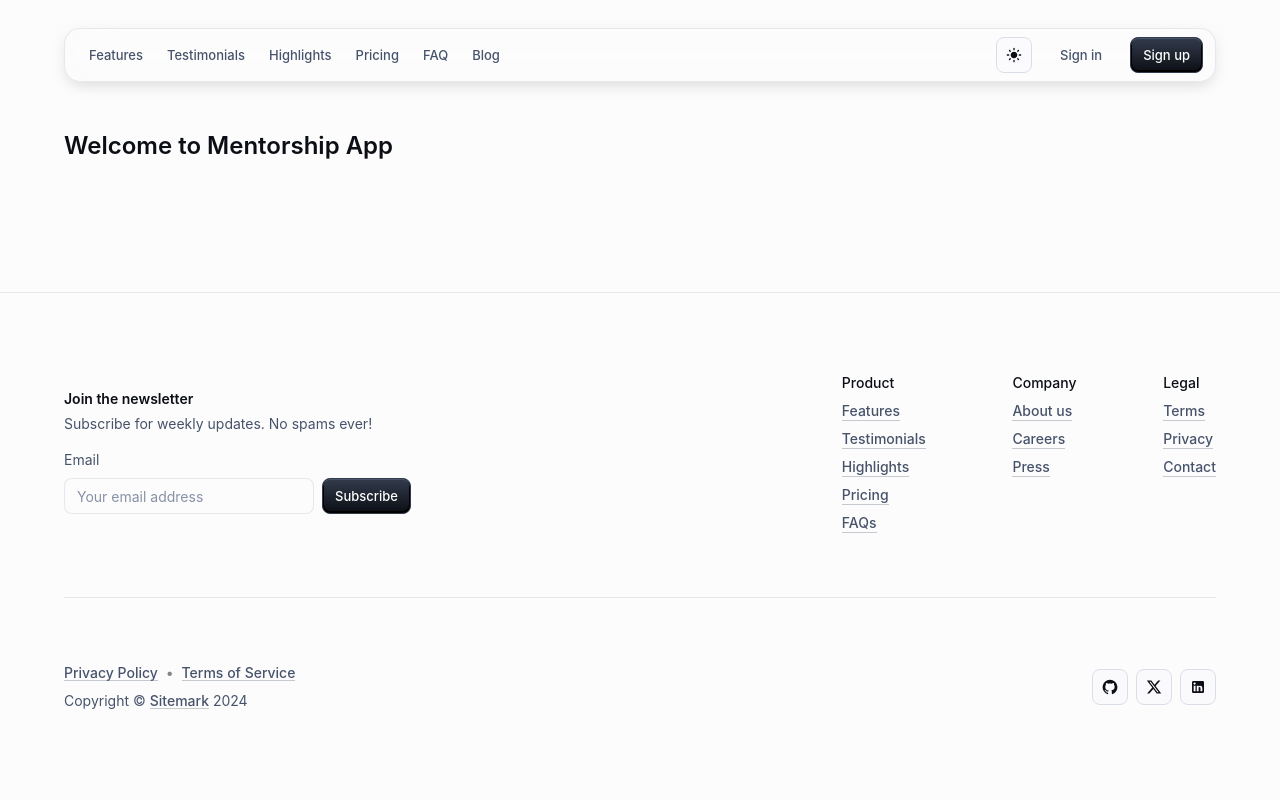
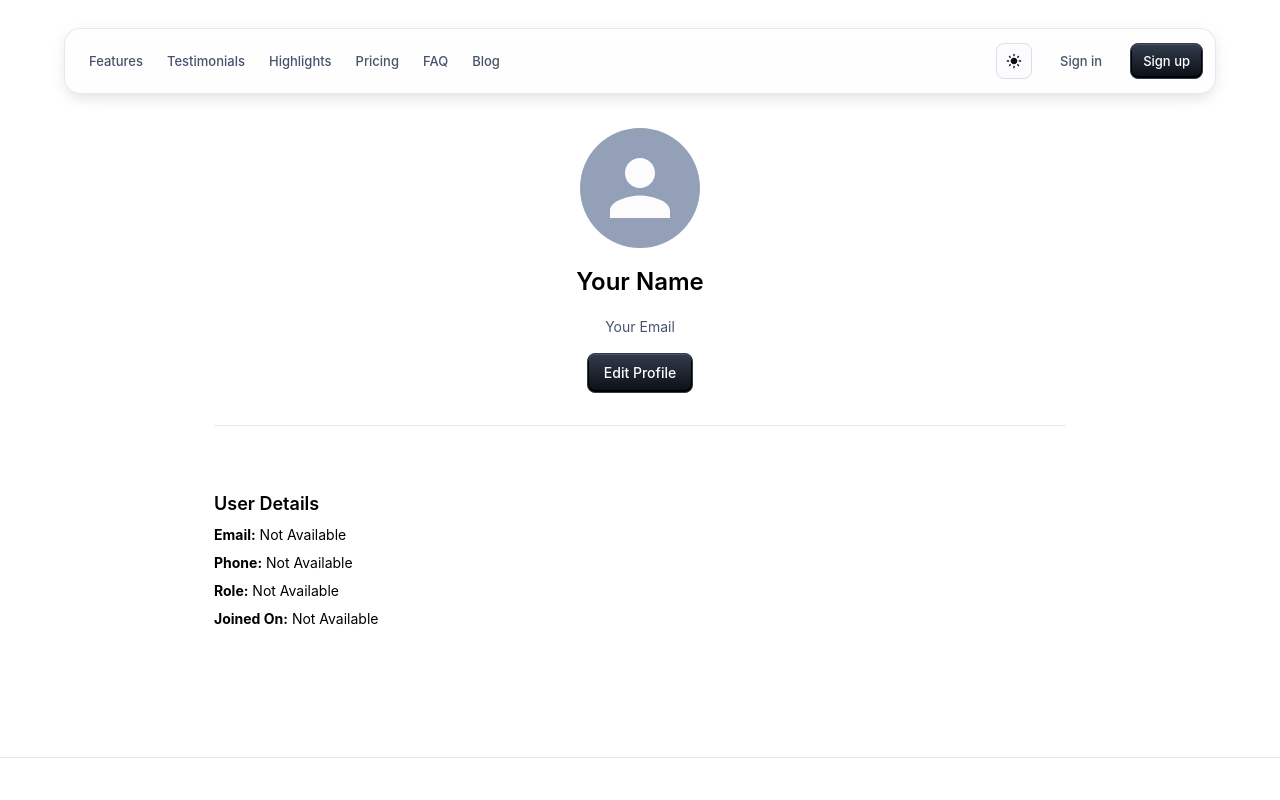
Before and after one commit to mkceliks/mentorship-app-frontend, a React (Create React App) app: page /profile in a window 1280 px wide. Before the commit this address led to /. Shown: the top 800 px of the page. Built offline with nearby package versions, Linux system fonts and the light colour scheme; no server answers.

Commit message:
use profile screen addition

```diff
--- a/src/App.js
+++ b/src/App.js
@@ -6,6 +6,7 @@ import { getAccessToken } from "./utils/config";
 // import Navbar from "./components/Navbar/Navbar";
 import Blog from "./components/Blog";
 import Confirm from './components/Authentication/Confirm';
+import Profile from "./components/Profile/Profile";
 
 const App = () => {
     const isAuthenticated = !!getAccessToken();
@@ -27,6 +28,7 @@ const App = () => {
             path="/confirm"
             element={<Confirm />}
           />
+          <Route path="/profile" element={<Profile />} />
           <Route
             path="*"
             element={
--- a/src/components/HomePage/AppBar.js
+++ b/src/components/HomePage/AppBar.js
@@ -14,8 +14,6 @@ import {
   Avatar,
   Typography,
 } from "@mui/material";
-import MenuIcon from "@mui/icons-material/Menu";
-import CloseRoundedIcon from "@mui/icons-material/CloseRounded";
 import { alpha, styled } from "@mui/material/styles";
 import ColorModeIconDropdown from "../shared-theme/ColorModeIconDropdown";
 import { clearTokens } from "../../utils/config";
--- /dev/null
+++ b/src/components/Profile/Profile.js
@@ -0,0 +1,105 @@
+import React, { useEffect, useState } from "react";
+import { useNavigate } from "react-router-dom";
+import { Typography, Box, Container, Avatar, CircularProgress, Button, Divider } from "@mui/material";
+import AppTheme from "../shared-theme/AppTheme";
+import AppAppBar from "../HomePage/AppBar";
+import Footer from "../HomePage/Footer";
+import { handleFetchUserInfo } from "../Authentication/handlers/handleMe";
+
+export default function Profile(props) {
+  const [user, setUser] = useState(null);
+  const [loading, setLoading] = useState(true);
+  const navigate = useNavigate();
+
+  useEffect(() => {
+    handleFetchUserInfo()
+      .then((userInfo) => {
+        setUser(userInfo);
+        setLoading(false);
+      })
+      .catch((error) => {
+        console.error("Error fetching user info:", error);
+        setLoading(false);
+      });
+  }, []);
+
+  const handleEditProfile = () => {
+    navigate("/edit-profile");
+  };
+
+  if (loading) {
+    return (
+      <Box
+        sx={{
+          display: "flex",
+          justifyContent: "center",
+          alignItems: "center",
+          height: "100vh",
+        }}
+      >
+        <CircularProgress />
+      </Box>
+    );
+  }
+
+  return (
+    <AppTheme {...props}>
+      <AppAppBar setUser={setUser} />
+      <Container
+        maxWidth="md"
+        component="main"
+        sx={{ display: "flex", flexDirection: "column", my: 16, gap: 4 }}
+      >
+        <Box
+          sx={{
+            display: "flex",
+            flexDirection: "column",
+            alignItems: "center",
+            gap: 2,
+          }}
+        >
+          <Avatar
+            src={user?.details?.ProfilePicURL}
+            alt={user?.details?.Name}
+            sx={{ width: 120, height: 120 }}
+          />
+          <Typography variant="h4" component="h1">
+            {user?.details?.Name || "Your Name"}
+          </Typography>
+          <Typography variant="body1" color="text.secondary">
+            {user?.email || "Your Email"}
+          </Typography>
+          <Button variant="contained" onClick={handleEditProfile}>
+            Edit Profile
+          </Button>
+        </Box>
+
+        <Divider />
+
+        <Box sx={{ mt: 4 }}>
+          <Typography variant="h6" gutterBottom>
+            User Details
+          </Typography>
+          <Box sx={{ display: "flex", flexDirection: "column", gap: 1 }}>
+            <Typography variant="body2">
+              <strong>Email:</strong> {user?.email || "Not Available"}
+            </Typography>
+            <Typography variant="body2">
+              <strong>Phone:</strong> {user?.details?.Phone || "Not Available"}
+            </Typography>
+            <Typography variant="body2">
+              <strong>Role:</strong> {user?.details?.Role || "Not Available"}
+            </Typography>
+            <Typography variant="body2">
+              <strong>Joined On:</strong>{" "}
+              {user?.details?.CreatedAt
+                ? new Date(user.details.CreatedAt).toLocaleDateString()
+                : "Not Available"}
+            </Typography>
+          </Box>
+        </Box>
+      </Container>
+      <Footer />
+    </AppTheme>
+  );
+}
```
